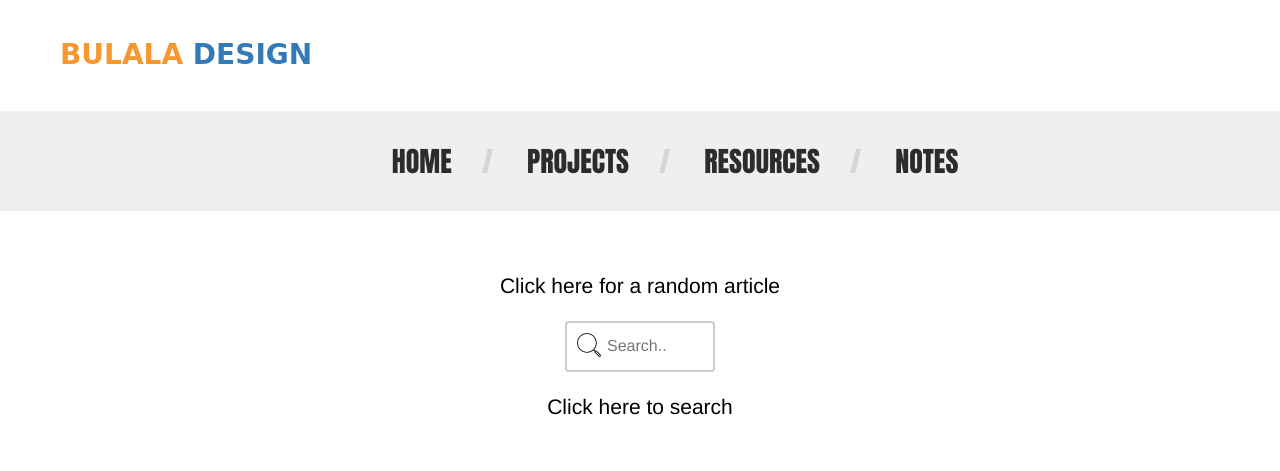
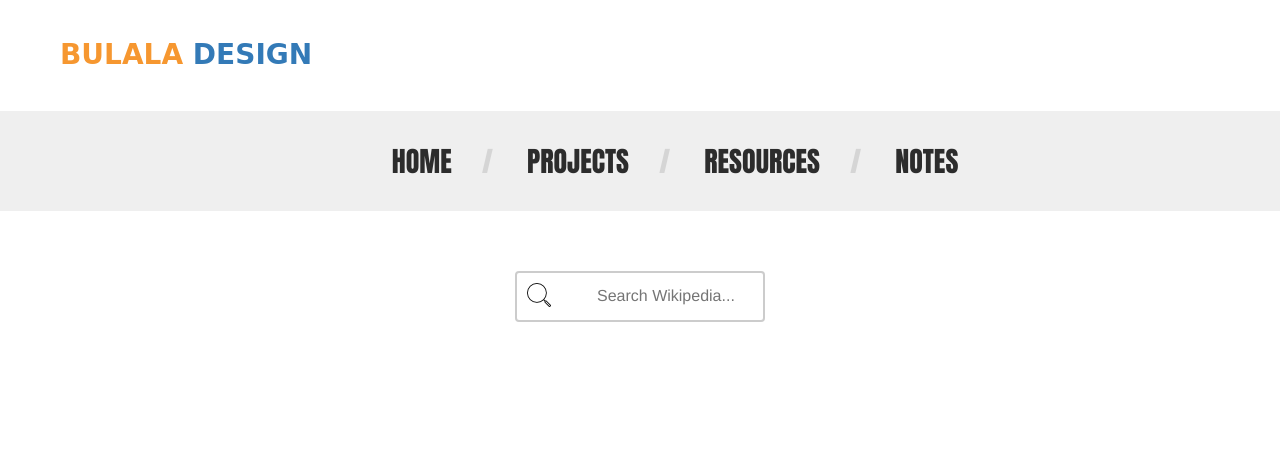
Before and after one commit to Bulala-liu/portfolio_website, a Python web app: template templates/main/index.html in a window 1280 px wide. Shown: the top 471 px of the page. Run offline with Jinja, Linux system fonts and the light colour scheme; the template is opened without the code that fills it, so the values that code supplies are empty; some libraries are stand-ins or nearby versions.

Commit message:
remove random article from the main index.html and adjust some css

```diff
--- a/static/main/main.css
+++ b/static/main/main.css
@@ -173,7 +173,7 @@ div.home{
 
 /*style of input*/
 div#search input[type=text] {
-    width: 150px;
+    width: 250px;
     box-sizing: border-box;
     border: 2px solid #ccc;
     border-radius: 4px;
@@ -182,7 +182,7 @@ div#search input[type=text] {
     background-image: url('http://localhost/static/main/searchicon.png');
     background-position: 10px 10px;
     background-repeat: no-repeat;
-    padding: 12px 20px 12px 40px;
+    padding: 12px 20px 12px 80px;
     -webkit-transition: width 0.4s ease-in-out;
     transition: width 0.4s ease-in-out;
 }
--- a/templates/main/index.html
+++ b/templates/main/index.html
@@ -47,12 +47,14 @@
 </header>
 <main>
   <div id="search" class="wrapper">
-   <a href="https://en.wikipedia.org/wiki/Special:Random" target="_blank" class="white-text">Click here for a random article</a><br/>
+
    <!--  <form> -->
-     <input type="text" placeholder="Search.."  />
+     <input type="text" placeholder="Search Wikipedia..."  />
     <!-- </form> -->
     <br/>
-    <p id="help" class="white-text">Click here to search</p>
+    <br/>
+    <!-- <p id="help" class="white-text">Click here to search</p> -->
+<!--     <a href="https://en.wikipedia.org/wiki/Special:Random" target="_blank" class="white-text">Or, Just Click For Random! </a> -->
   </div>
   <div class="wrapper-ul">
 
```
